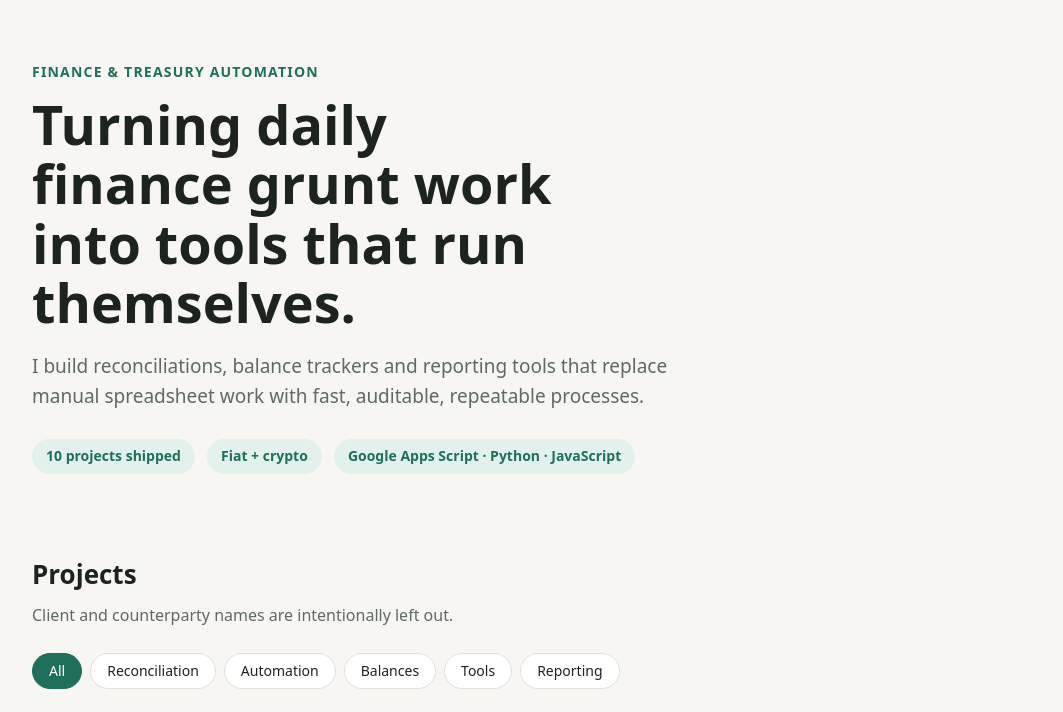
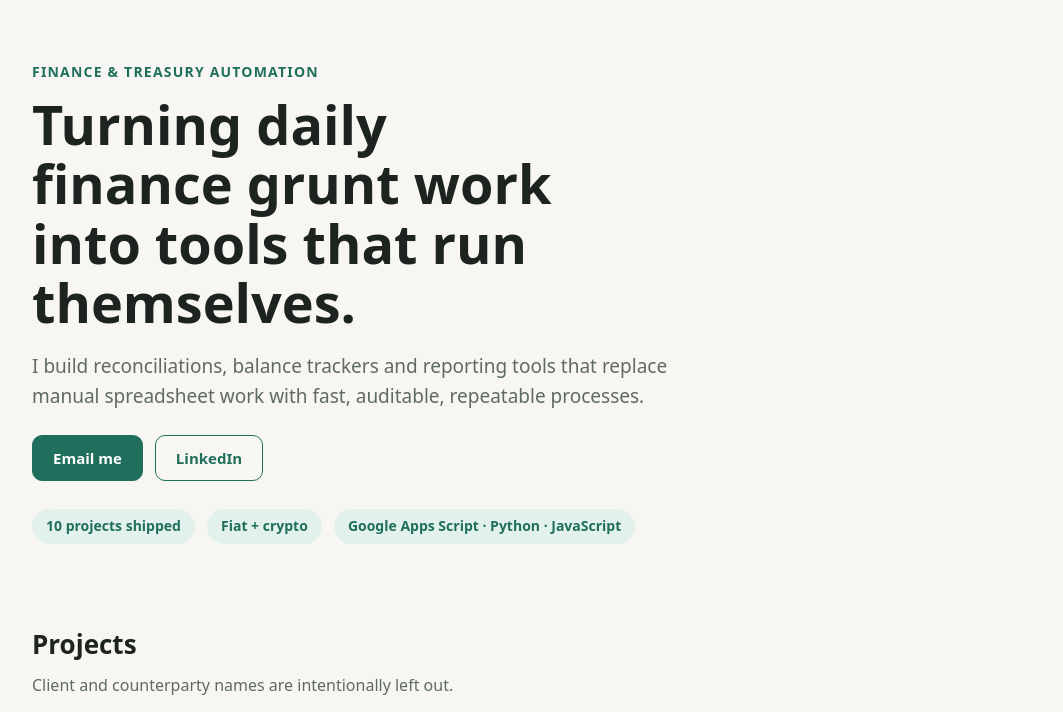
Before and after one commit to winniverse-lab/portfolio, a plain HTML site: page index.html in a window 1280 px wide. Shown: the part 69-781 px from the top of the page, without its empty margins (108-1171 px from the left). Drawn offline with Linux system fonts and the light colour scheme.

Commit message:
Update index.html

```diff
--- a/index.html
+++ b/index.html
@@ -31,6 +31,10 @@
   .eyebrow { color: var(--accent); font-weight: 600; font-size: 14px; text-transform: uppercase; letter-spacing: 1.2px; }
   h1 { font-size: clamp(32px, 6vw, 54px); line-height: 1.1; margin: 12px 0 18px; max-width: 18ch; }
   .lede { color: var(--muted); font-size: 19px; max-width: 60ch; margin: 0; }
+  .cta { display: flex; flex-wrap: wrap; gap: 12px; margin-top: 24px; }
+  .btn { display: inline-block; padding: 10px 20px; border-radius: 10px; font-weight: 600; font-size: 15px; text-decoration: none; border: 1px solid var(--accent); }
+  .btn.primary { background: var(--accent); color: #fff; }
+  .btn.ghost { color: var(--accent); }
   .stats { display: flex; flex-wrap: wrap; gap: 12px; margin-top: 28px; }
   .stat { background: var(--accent-soft); color: var(--accent); border-radius: 999px; padding: 6px 14px; font-size: 14px; font-weight: 600; }
   section { padding: 40px 0; }
@@ -72,6 +76,10 @@
     <div class="eyebrow">Finance &amp; Treasury Automation</div>
     <h1>Turning daily finance grunt work into tools that run themselves.</h1>
     <p class="lede">I build reconciliations, balance trackers and reporting tools that replace manual spreadsheet work with fast, auditable, repeatable processes.</p>
+    <div class="cta">
+      <a class="btn primary" href="mailto:winniecwx@gmail.com">Email me</a>
+      <a class="btn ghost" href="https://www.linkedin.com/in/winnie-choo-770228350/" target="_blank" rel="noopener">LinkedIn</a>
+    </div>
     <div class="stats">
       <span class="stat">10 projects shipped</span>
       <span class="stat">Fiat + crypto</span>
@@ -95,8 +103,7 @@
   </section>
 
   <footer id="contact">
-    <!-- TODO: replace with your real contact links -->
-    Get in touch: <a href="mailto:your-email@example.com">your-email@example.com</a> · <a href="#">LinkedIn</a> · <a href="#">GitHub</a>
+    Get in touch: <a href="mailto:winniecwx@gmail.com">winniecwx@gmail.com</a> · <a href="https://www.linkedin.com/in/winnie-choo-770228350/" target="_blank" rel="noopener">LinkedIn</a>
   </footer>
 </div>
 
```
